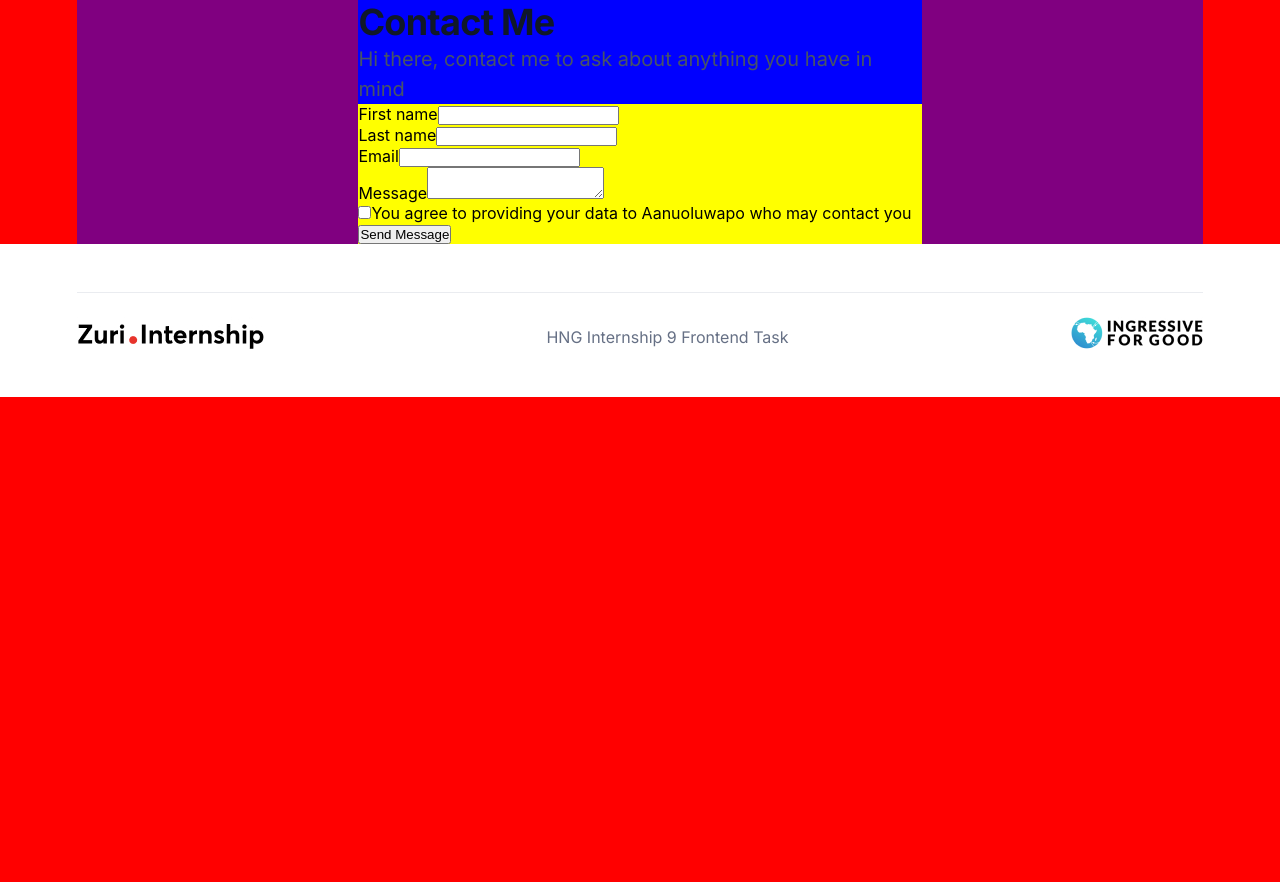
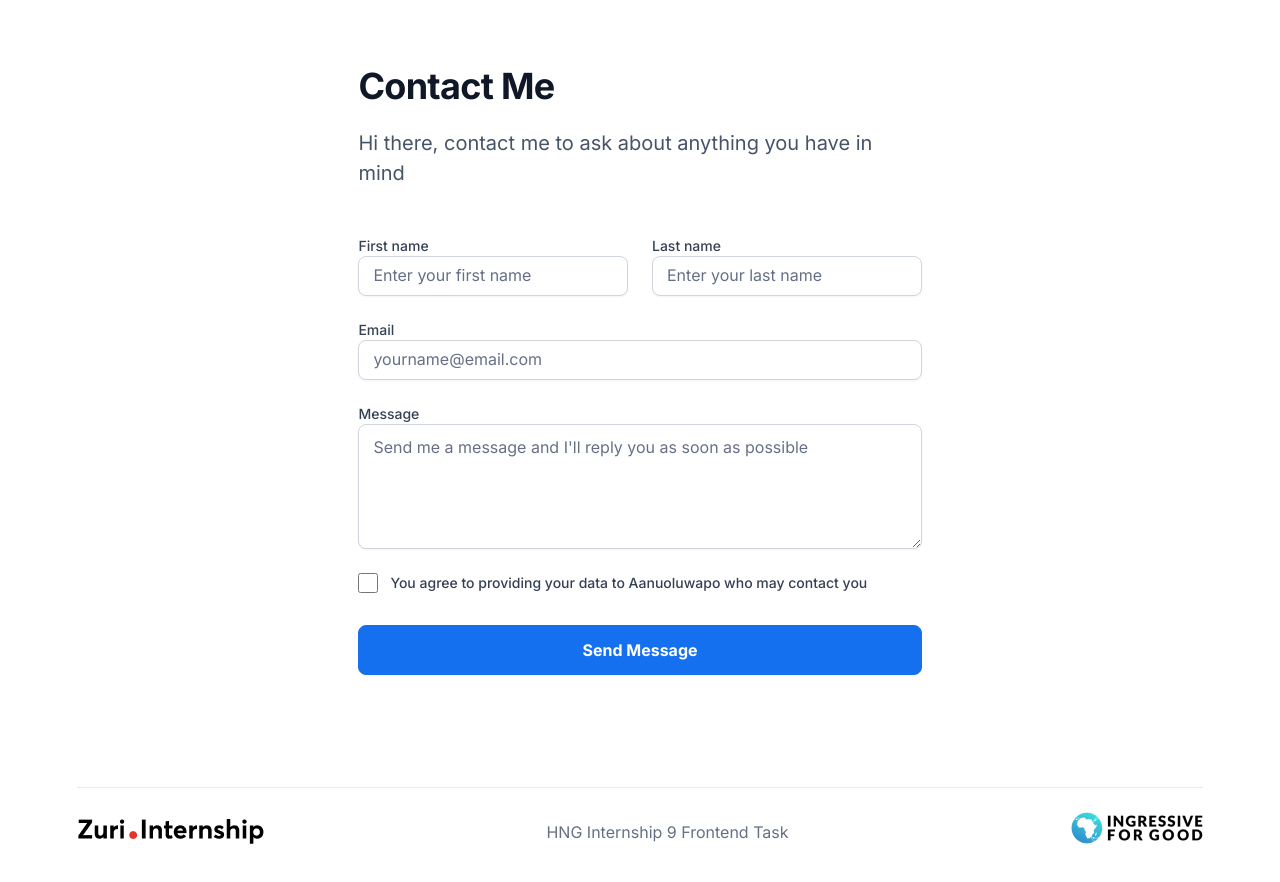
Before and after one commit to BlackMountA/Hng-task1, a React (Create React App) app: page /contact in a window 1280 px wide. Shown: the top 882 px of the page. Before the commit the page ends 800 px from the top, so only its background shows below. Built offline with nearby package versions, Linux system fonts and the light colour scheme.

Commit message:
Style: contact page styled

```diff
--- a/src/components/Contactform.js
+++ b/src/components/Contactform.js
@@ -4,29 +4,31 @@ const ContactForm = () => {
     const name = 'Aanuoluwapo'
     return (
       <form>
-      <div>
-          <div className='input-field' id='first_name'>
+            <div className='field'>
+                <div className='name-row'>
+          <div className='input-field' >
               <label> First name</label>
-              <input type={'text'} />
+              <input type={'text'} id='first_name' placeholder='Enter your first name' />
           </div>
-          <div className='input-field' id='last_name'>
+          <div className='input-field' >
               <label> Last name</label>
-              <input type={'text'} />
+              <input type={'text'} id='last_name' placeholder='Enter your last name' />
+                    </div>
+                    </div>
+          <div className='email'>
+              <label> Email</label>
+              <input type={'text'} id="email" placeholder='yourname@email.com'/>
           </div>
-          <div className='input-field' id='email'>
-              <label> Email</label>
-              <input type={'text'} />
+          <div className='message'>
+                <label>Message</label>
+                <textarea id='message' placeholder="Send me a message and I'll reply you as soon as possible"></textarea>
           </div>
-          <div>
-                <label>Message</label>
-                <textarea id='message'></textarea>
-          </div>
-          <div>
+          <div className='checkbox'>
                 <input type={'checkbox'} />
                     <label>You agree to providing your data to {name} who may contact you</label>
           </div>
         </div>
-            <button>Send Message</button>
+            <button id='btn__submit'>Send Message</button>
         </form>
   )
 }
--- a/src/components/Contactpageheader.js
+++ b/src/components/Contactpageheader.js
@@ -5,11 +5,12 @@ const Contactpageheader = () => {
   return (
       <div className='Contactpageheader'>
           <div className='container'>
+                  <div className='content1'>
 
                   <div className='content2'>
                       <Contactheading />
               <ContactForm />
-
+        </div>
       </div>
       </div>
       </div>
--- a/src/components/Contactstyle.css
+++ b/src/components/Contactstyle.css
@@ -4,22 +4,18 @@
   margin: 0;
   box-sizing: border-box;
 }
-body {
-  background-color: red;
-}
+
 .container {
-  background-color: purple;
   width: 88%;
   margin: 0 auto;
 }
 
 .content2 {
-  margin: 0 auto;
+  margin: 4rem auto;
   width: 50%;
-  background-color: yellow;
 }
 .contactheading {
-  background-color: blue;
+  /* margin-top: 4rem; */
 }
 .heading-text {
   font-family: "Inter";
@@ -28,7 +24,7 @@ body {
   font-size: 36px;
   line-height: 44px;
   /* identical to box height, or 122% */
-
+  margin-bottom: 20px;
   letter-spacing: -0.02em;
 
   /* Gray/900 */
@@ -46,4 +42,145 @@ body {
   /* Gray/600 */
 
   color: #475467;
+  margin-bottom: 48px;
 }
+form {
+}
+
+.name-row {
+  display: flex;
+  justify-content: space-between;
+  align-items: center;
+  margin-bottom: 24px;
+}
+.input-field {
+  display: flex;
+  flex-direction: column;
+  width: calc(100% / 2 - 12px);
+}
+.email {
+  display: flex;
+  flex-direction: column;
+  margin-bottom: 24px;
+}
+.message {
+  display: flex;
+  flex-direction: column;
+  margin-bottom: 24px;
+}
+.checkbox {
+  margin-bottom: 32px;
+  display: flex;
+}
+#btn__submit {
+  width: 100%;
+  /* height: 48px; */
+  padding: 12px 0;
+  font-family: "Inter";
+  font-style: normal;
+  font-weight: 600;
+  font-size: 16px;
+  line-height: 24px;
+  /* identical to box height, or 150% */
+
+  /* Base/White */
+
+  color: #ffffff;
+
+  background: #1570ef;
+  /* Primary/600 */
+
+  border: 1px solid #1570ef;
+  /* Shadow/xs */
+
+  box-shadow: 0px 1px 2px rgba(16, 24, 40, 0.05);
+  border-radius: 8px;
+}
+label {
+  font-family: "Inter";
+  font-style: normal;
+  font-weight: 500;
+  font-size: 14px;
+  line-height: 20px;
+  /* identical to box height, or 143% */
+
+  /* Gray/700 */
+
+  color: #344054;
+}
+#first_name {
+  height: 40px;
+  background: #ffffff;
+  /* Gray/300 */
+
+  border: 1px solid #d0d5dd;
+  /* Shadow/xs */
+  padding: 10px 14px;
+  box-shadow: 0px 1px 2px rgba(16, 24, 40, 0.05);
+  border-radius: 8px;
+}
+#last_name {
+  height: 40px;
+  background: #ffffff;
+  /* Gray/300 */
+
+  border: 1px solid #d0d5dd;
+  /* Shadow/xs */
+  padding: 10px 14px;
+
+  box-shadow: 0px 1px 2px rgba(16, 24, 40, 0.05);
+  border-radius: 8px;
+}
+#email {
+  height: 40px;
+  background: #ffffff;
+  /* Gray/300 */
+  padding: 10px 14px;
+
+  border: 1px solid #d0d5dd;
+  /* Shadow/xs */
+
+  box-shadow: 0px 1px 2px rgba(16, 24, 40, 0.05);
+  border-radius: 8px;
+}
+#message {
+  height: 125px;
+  background: #ffffff;
+  /* Gray/300 */
+  padding: 10px 14px;
+
+  border: 1px solid #d0d5dd;
+  /* Shadow/xs */
+
+  box-shadow: 0px 1px 2px rgba(16, 24, 40, 0.05);
+  border-radius: 8px;
+}
+#message::placeholder {
+  font-family: "Inter";
+  font-style: normal;
+  font-weight: 400;
+  font-size: 16px;
+  line-height: 24px;
+  /* identical to box height, or 150% */
+
+  /* Gray/500 */
+
+  color: #667085;
+}
+.checkbox input {
+  width: 20px;
+  height: 20px;
+  margin-right: 12px;
+}
+input::placeholder {
+  font-family: "Inter";
+  font-style: normal;
+  font-weight: 400;
+  font-size: 16px;
+  line-height: 24px;
+  /* identical to box height, or 150% */
+
+  /* Gray/500 */
+
+  color: #667085;
+}
```
